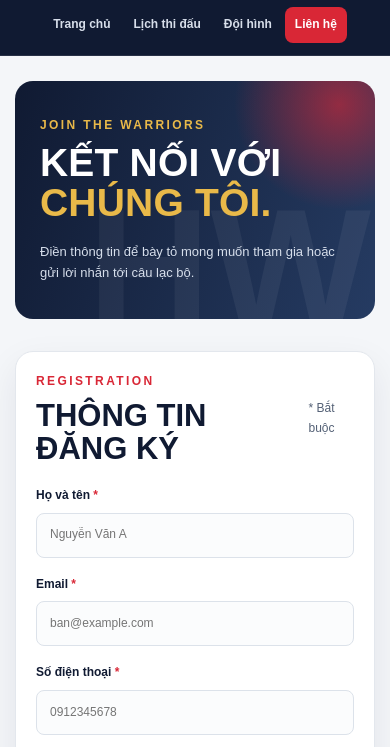
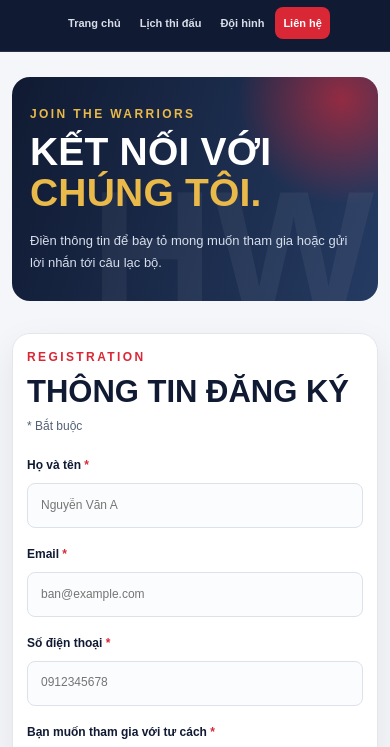
Before and after one commit to taiphan208/B-i-Ki-m-Tra-A3-cu-i-m-n, a plain HTML site: page contact.html in a window 390 px wide. Shown: the part 61-808 px from the top of the page. Drawn offline with Linux system fonts and the light colour scheme.

Commit message:
Update style.css

```diff
--- a/style.css
+++ b/style.css
@@ -1107,3 +1107,90 @@ button, input, select, textarea {
   outline: 3px solid var(--gold);
   outline-offset: 3px;
 }
+
+/* BỔ SUNG: Cải thiện hiển thị trên màn hình nhỏ */
+
+/* Giúp các khối Grid/Flex không bị tràn chiều rộng */
+.container,
+.content-layout,
+.main-column,
+.sidebar,
+.contact-layout,
+.panel,
+.news-card,
+.player-card {
+  min-width: 0;
+}
+
+/* Ở màn hình máy tính bảng */
+@media (max-width: 960px) {
+  .content-layout {
+    grid-template-columns: minmax(0, 1fr) 240px;
+    gap: 18px;
+  }
+
+  .contact-layout {
+    grid-template-columns: minmax(0, 1fr) minmax(220px, 0.8fr);
+  }
+}
+
+/* Ở màn hình điện thoại */
+@media (max-width: 720px) {
+  .content-layout,
+  .contact-layout {
+    grid-template-columns: minmax(0, 1fr);
+  }
+
+  .section-heading {
+    flex-wrap: wrap;
+  }
+
+  .sidebar {
+    grid-template-columns: minmax(0, 1fr);
+  }
+
+  .panel {
+    padding: 18px;
+  }
+
+  .page-banner {
+    padding: 28px 18px;
+  }
+
+  .main-nav {
+    flex-wrap: wrap;
+  }
+
+  .footer-inner {
+    flex-direction: column;
+    align-items: flex-start;
+  }
+}
+
+/* Điện thoại có màn hình nhỏ */
+@media (max-width: 500px) {
+  .container {
+    width: calc(100% - 24px);
+  }
+
+  .panel {
+    padding: 14px;
+  }
+
+  .main-nav a {
+    padding: 7px 8px;
+    font-size: 11px;
+  }
+
+  .section-heading h2 {
+    font-size: 25px;
+  }
+
+  .stats-strip {
+    padding: 16px 8px;
+  }
+
+  .stats-strip strong {
+    font-size: 16px;
+  }
+}
```
